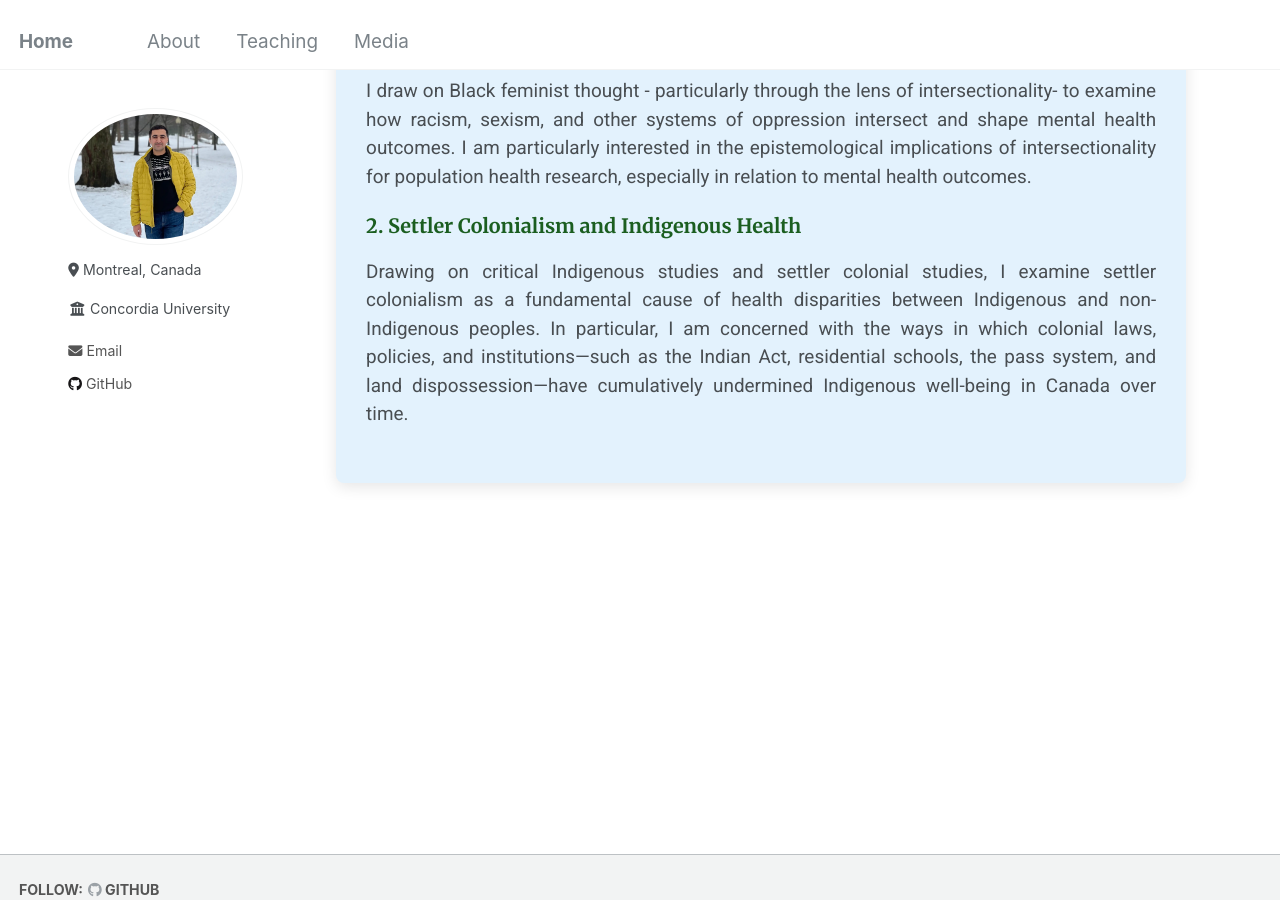
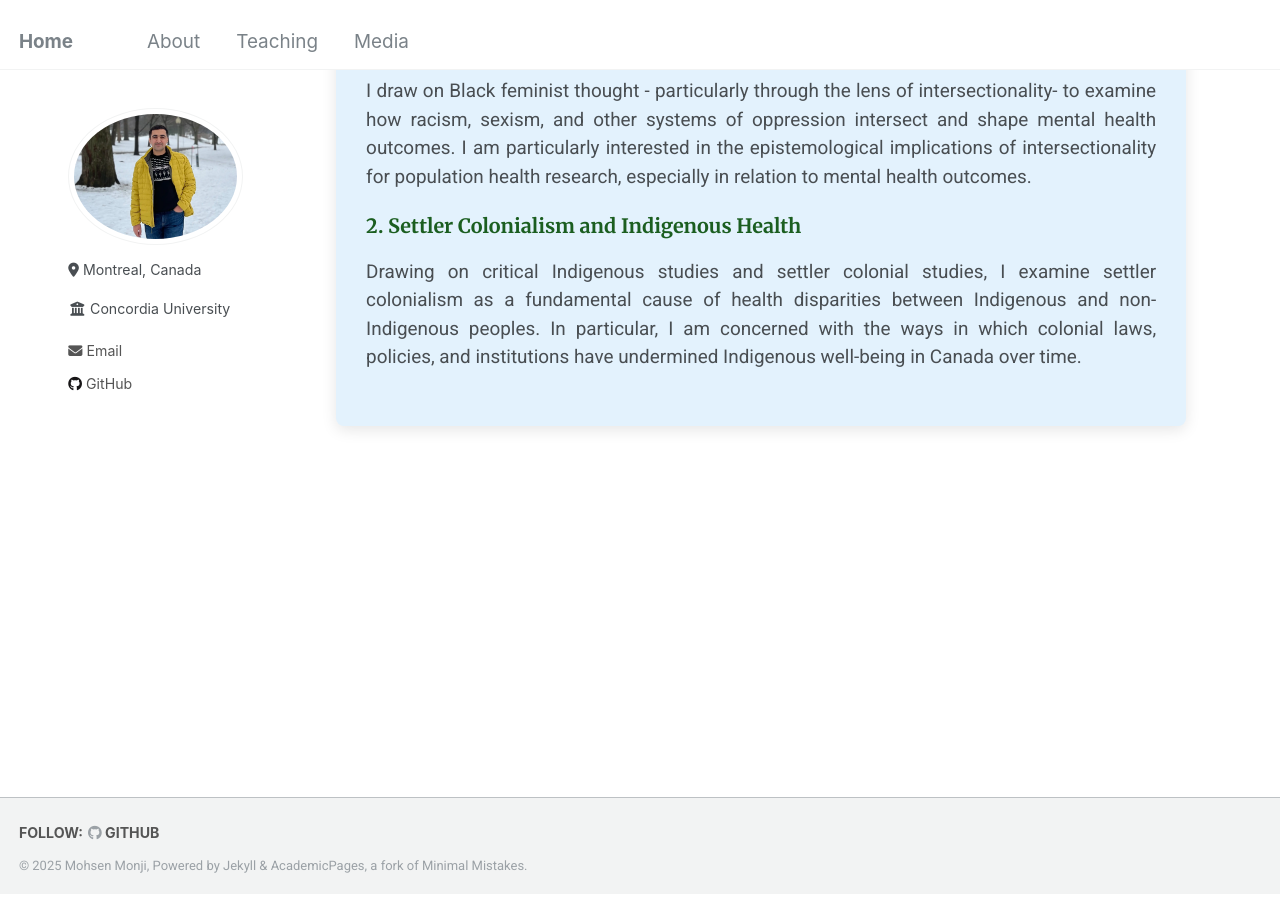
Before and after one commit to Mohsnmonji/mohsnmonji.github.io, a Jekyll site: the page built from about-me.md, in a window 1280 px wide and 900 px high, scrolled down 1053 px. Built offline with Jekyll 4.4.1, drawn with Linux system fonts in a browser that asks for light colours.

Commit message:
Update about-me.md

```diff
--- a/about-me.md
+++ b/about-me.md
@@ -85,7 +85,7 @@ author_profile: true
 
   <h4>2. Settler Colonialism and Indigenous Health</h4>
   <p>
-    Drawing on critical Indigenous studies and settler colonial studies, I examine settler colonialism as a fundamental cause of health disparities between Indigenous and non-Indigenous peoples. In particular, I am concerned with the ways in which colonial laws, policies, and institutions—such as the Indian Act, residential schools, the pass system, and land dispossession—have cumulatively undermined Indigenous well-being in Canada over time.
+    Drawing on critical Indigenous studies and settler colonial studies, I examine settler colonialism as a fundamental cause of health disparities between Indigenous and non-Indigenous peoples. In particular, I am concerned with the ways in which colonial laws, policies, and institutions have undermined Indigenous well-being in Canada over time.
   </p>
 
 
```
